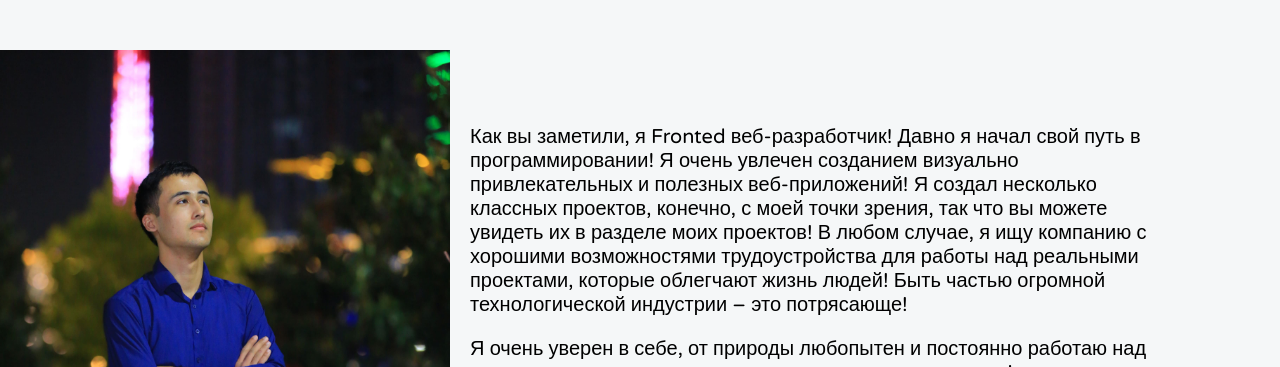
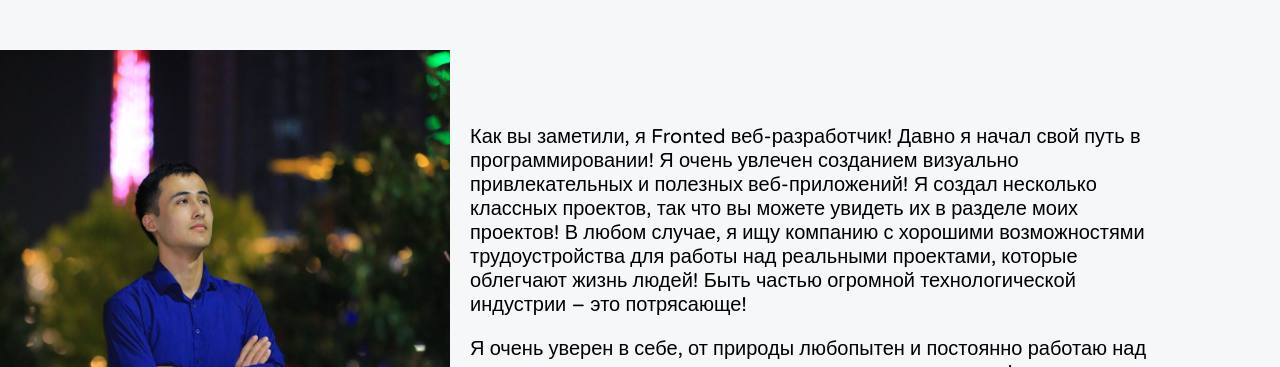
Before and after one commit to HumbleBoyy/Asadullohs, a React (Vite) app: page / in a window 1280 px wide. Shown: the part 1060-1427 px from the top of the page. Built offline with nearby package versions, Linux system fonts and the light colour scheme; no server answers; the database is empty.

Commit message:
New commit

```diff
--- a/public/languages/en.json
+++ b/public/languages/en.json
@@ -17,7 +17,7 @@
    },
 
    "About":{
-     "text":"As you noticed I am a Fronted web-developer! It has been a while, I started my journey in programming! I am really passionate about creating visually appealing and useful web apps! I have created some cool projects, of course in my point of view, you judge! So you can see them in my projects section! Anyways, I am looking for a company with good job opportunities to work real world projects that make people's life easier! It is amazing to be a part of huge Tech industry!",
+     "text":"As you noticed I am a Fronted web-developer! It has been a while, I started my journey in programming! I am really passionate about creating visually appealing and useful web apps! I have created some cool projects so you can see them in my projects section! Anyways, I am looking for a company with good job opportunities to work real world projects that make people's life easier! It is amazing to be a part of huge Tech industry!",
      "textSecond":" I'm quiet confident, naturally curious, and perpetually working on improving my skills by doing real world projects!",
      "textTitle":"Take a look my projects",
      "visit":"Visit"
--- a/public/languages/ru.json
+++ b/public/languages/ru.json
@@ -15,7 +15,7 @@
       "image_name":"Асадуллох Абдурахмонов"
     },
     "About":{
-      "text":"Как вы заметили, я Fronted веб-разработчик! Давно я начал свой путь в программировании! Я очень увлечен созданием визуально привлекательных и полезных веб-приложений! Я создал несколько классных проектов, конечно, с моей точки зрения, так что вы можете увидеть их в разделе моих проектов! В любом случае, я ищу компанию с хорошими возможностями трудоустройства для работы над реальными проектами, которые облегчают жизнь людей! Быть частью огромной технологической индустрии – это потрясающе!",
+      "text":"Как вы заметили, я Fronted веб-разработчик! Давно я начал свой путь в программировании! Я очень увлечен созданием визуально привлекательных и полезных веб-приложений! Я создал несколько классных проектов, так что вы можете увидеть их в разделе моих проектов! В любом случае, я ищу компанию с хорошими возможностями трудоустройства для работы над реальными проектами, которые облегчают жизнь людей! Быть частью огромной технологической индустрии – это потрясающе!",
       "textSecond":" Я очень уверен в себе, от природы любопытен и постоянно работаю над улучшением своих навыков, выполняя реальные проекты!",
       "textTitle":"Посмотреть проекты",
       "visit":"Посещать"
--- a/public/languages/uz.json
+++ b/public/languages/uz.json
@@ -15,7 +15,7 @@
      "image_name":"Asadulloh Abduraxmonov"
    },
    "About":{
-    "text":"Ko'rib turganingizdek,Fronted Web-Wasturchiman! Men dasturlashga kirib kelganimga biroz vaqt bo'ldi! Ko'rinishi jozibali va foydali web-ilovalarni yaratish menga juda yoqadi! Men ko'plab ajoyib loyihalarni ishlab chiqdim, albatta mening nuqtai nazarim bo'yicha loyihalarimga baho berish sizga havola! Loyihalarimni Loyihalar bo'limida ko'rishingiz mumkin! Shunday qilib, odamlar hayotini osonlashtiradigan haqiqiy loyihalarni amalga oshirish uchun yaxshi ish imkoniyatlariga ega kompaniya qidirmoqdaman! Ulkan Axborot texnalogiyalari sanoatining bir qismi bo'lish ajoyib!",
+    "text":"Ko'rib turganingizdek,Fronted Web-Wasturchiman! Men dasturlashga kirib kelganimga biroz vaqt bo'ldi! Ko'rinishi jozibali va foydali web-ilovalarni yaratish menga juda yoqadi! Men ko'plab ajoyib loyihalarni ishlab chiqdim, loyihalarimga baho berish esa sizga havola! Loyihalarimni Loyihalar bo'limida ko'rishingiz mumkin! Shunday qilib, odamlar hayotini osonlashtiradigan haqiqiy loyihalarni amalga oshirish uchun yaxshi ish imkoniyatlariga ega kompaniya qidirmoqdaman! Ulkan Axborot texnalogiyalari sanoatining bir qismi bo'lish ajoyib!",
     "textSecond":"O'zimga ishongan tabiatan qiziquvchanman! Shu sababli doimiy ravishda haqiqiy loyihalar ishlab chiqish orqali o'z mahoratimni oshirishni xoxlayman!",
     "textTitle":"Loyihalarimni ko'rish",
     "visit":"Tashrif"
--- a/src/Components/Projects/projects.css
+++ b/src/Components/Projects/projects.css
@@ -93,7 +93,7 @@
 	transform: translate(0%, -50%);
 }
 
-@media(max-width:360px){
+@media(max-width:361px){
     .project_btn{
         padding: 8px 20px;
     }
```
